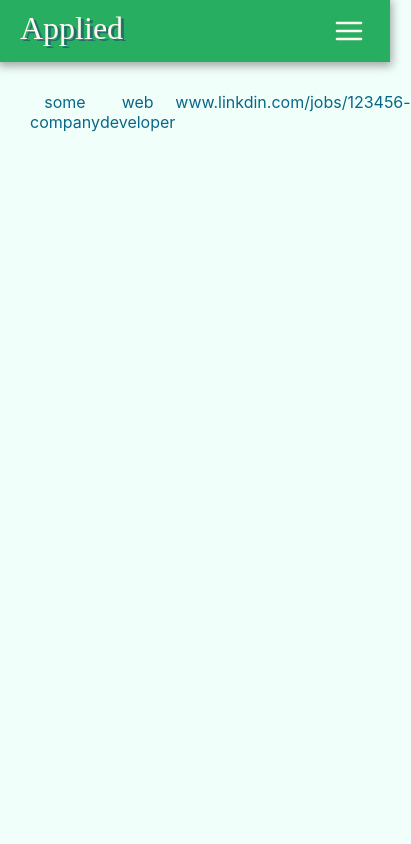
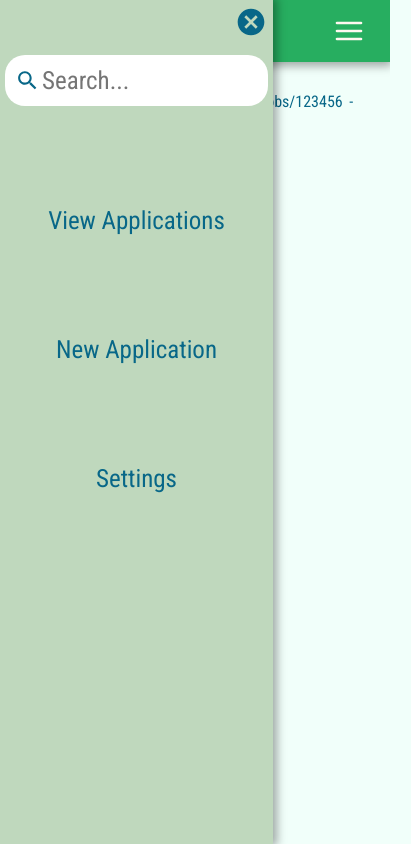
Before and after one commit to idanSaban/applied, a React (Create React App) app: page / in a window 390 px wide. Shown: the whole page, 411 px wide, since content can reach past the window. Built offline with nearby package versions, Linux system fonts and the light colour scheme; a web font is replaced by a local one.

Commit message:
create responsive side menu component

```diff
--- a/src/App.js
+++ b/src/App.js
@@ -3,20 +3,30 @@ import logo from './logo.svg';
 import './App.css';
 import AppBar from './components/appBar/appBar';
 import Applications from './components/applications/applications';
+import Menu from './components/menu/Menu';
 
 class App extends Component {
   constructor() {
     super()
     this.state = {
       applications: [
-        { company: "some company", position: "web developer", link: "www.linkdin.com/jobs/123456", complete: false }]
+        { company: "some company", position: "web developer", link: "www.linkdin.com/jobs/123456", complete: false }
+      ],
+      displayMenu: true
     }
   }
+
+  toggleMenu = async () => {
+    const displayMenu = !this.state.displayMenu
+    this.setState({ displayMenu })
+  }
+
   render() {
     return (
       <div className="App">
-        <AppBar />
+        <AppBar toggleMenu={this.toggleMenu} />
         <Applications data={this.state} />
+        {<Menu className={this.state.displayMenu ? 'showMenu' : 'hideMenu'} toggleMenu={this.toggleMenu} />}
       </div>
     );
   }
--- a/src/components/appBar/appBar.js
+++ b/src/components/appBar/appBar.js
@@ -2,9 +2,23 @@ import React, { Component } from 'react';
 import { FiMenu } from "react-icons/fi";
 import '../../style/appBar.css'
 
-const MenuButton = function () {
+class AppBar extends Component {
+    render() {
+        return (
+            <div id="navbar">
+                <Logo />
+                <MenuButton toggleMenu={this.props.toggleMenu} />
+            </div>
+        )
+    }
+}
+
+export default AppBar
+
+
+const MenuButton = function ({ toggleMenu }) {
     return (
-        <span id="menu-button">
+        <span id="menu-button" onClick={toggleMenu}>
             <FiMenu />
         </span>
     )
@@ -17,17 +31,3 @@ const Logo = function () {
         </span>
     )
 }
-
-class AppBar extends Component {
-    render() {
-
-        return (
-            <div id="navbar">
-                <Logo />
-                <MenuButton />
-            </div>
-        )
-    }
-}
-
-export default AppBar
--- /dev/null
+++ b/src/components/menu/Menu.js
@@ -0,0 +1,41 @@
+import React, { Component } from 'react';
+import { MdCancel } from "react-icons/md";
+
+import '../../style/menu.css'
+import Search from '../search/search';
+class Menu extends Component {
+
+    render() {
+        return (
+            <div id="menu" className={this.props.className}>
+                <CloseButton toggleMenu={this.props.toggleMenu} />
+                <Search />
+                <MenuItem text='View Applications' />
+                <MenuItem text='New Application' />
+                <MenuItem text='Settings' />
+            </div>
+        )
+    }
+}
+
+export default Menu
+
+const CloseButton = function ({ toggleMenu }) {
+    return (
+        <div id="close-button">
+            <span onClick={toggleMenu}>
+                <MdCancel />
+            </span>
+        </div>
+    )
+}
+
+const MenuItem = function ({ text, action }) {
+    return (
+        <div className='menu-item' onClick={action}>
+            <span>
+                {text}
+            </span>
+        </div>
+    )
+}
--- /dev/null
+++ b/src/style/menu.css
@@ -0,0 +1,67 @@
+@import url('https://fonts.googleapis.com/css?family=Roboto+Condensed');
+.App {
+    font-family: 'Roboto Condensed', sans-serif;
+}
+
+input {
+    font-family: inherit;
+}
+
+#menu {
+    height: 100vh;
+    overflow-x: hidden;
+    background-color: #BFD8BD;
+    position: absolute;
+    z-index: 1;
+    top: 0;
+    bottom: 0;
+    left: 0;
+    box-shadow: 2px 0px 9px 2px rgba(0, 0, 0, 0.35);
+}
+
+#close-button {
+    display: grid;
+    justify-content: right;
+    font-size: 200%;
+    height: 45px;
+    padding: 5px;
+}
+
+#close-button>span {
+    padding: 1px;
+    cursor: pointer;
+}
+
+.showMenu {
+    transition: 0.2s;
+    width: 20vw;
+}
+
+.hideMenu {
+    transition: 0.2s;
+    width: 0;
+    padding: 0;
+}
+
+.menu-item {
+    cursor: pointer;
+    font-size: 25px;
+    padding: 50px 0;
+    /* border-bottom: solid 1px; */
+}
+
+.menu-item:hover {
+    background-color: rgba(255, 255, 255, 0.384);
+}
+
+@media screen and (max-width: 992px) {
+    .showMenu {
+        width: 30vw;
+    }
+}
+
+@media screen and (max-width: 600px) {
+    .showMenu {
+        width: 70vw;
+    }
+}
```
